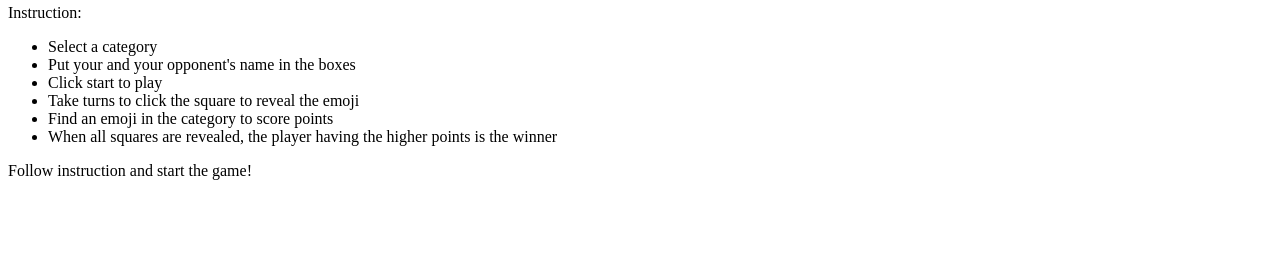
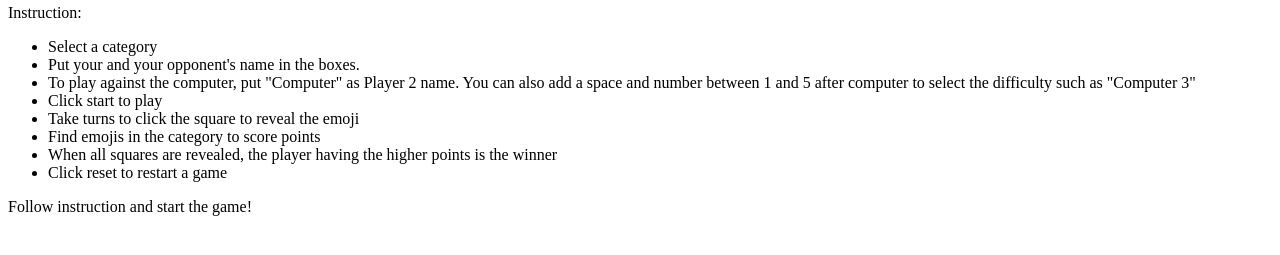
Before and after one commit to mousesaver/project-1, a plain HTML site: page index.html in a window 1280 px wide. Shown: the part 155-410 px from the top of the page. Drawn offline with Linux system fonts and the light colour scheme.

Commit message:
Updated instruction in HTML

```diff
--- a/app.js
+++ b/app.js
@@ -211,3 +211,4 @@ document.addEventListener('DOMContentLoaded', () => {
             }
         }
     }
+})
--- a/index.html
+++ b/index.html
@@ -42,11 +42,13 @@
             <div id="instruction">Instruction:
                 <ul>
                     <li>Select a category </li>
-                    <li>Put your and your opponent's name in the boxes</li>
+                    <li>Put your and your opponent's name in the boxes.</li>
+                    <li>To play against the computer, put "Computer" as Player 2 name. You can also add a space and number between 1 and 5 after computer to select the difficulty such as "Computer 3"</li>
                     <li>Click start to play</li>
                     <li>Take turns to click the square to reveal the emoji</li>
-                    <li>Find an emoji in the category to score points</li>
+                    <li>Find emojis in the category to score points</li>
                     <li>When all squares are revealed, the player having the higher points is the winner</li>
+                    <li>Click reset to restart a game</li>
                 </ul>
 
             </div>
```
